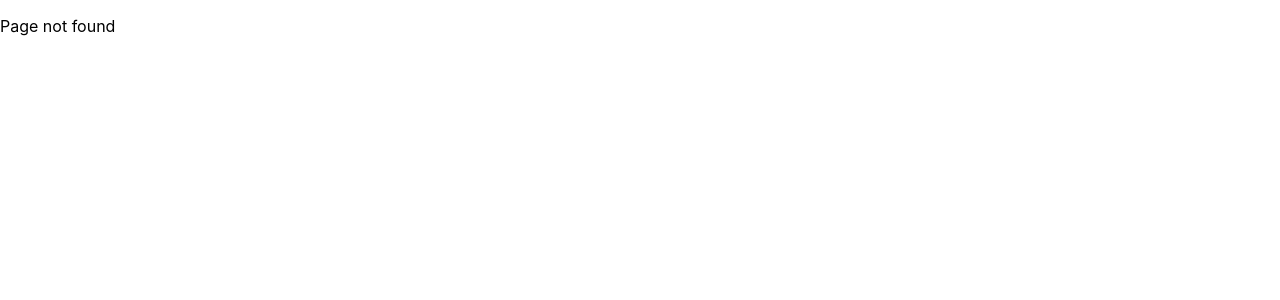
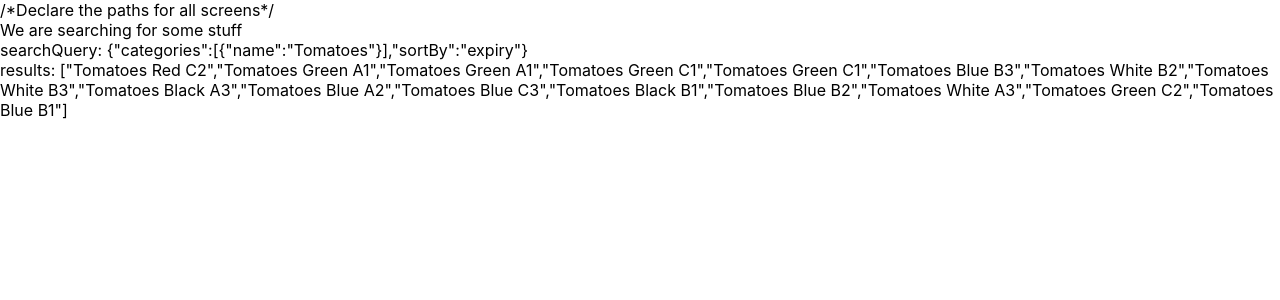
Before and after one commit to Kacper-Lubisz/TrayMaster, a React (Create React App) app: page /search in a window 1280 px wide. Before the commit this address had no page. Shown: the top 300 px of the page. Built offline with nearby package versions, Linux system fonts and the light colour scheme.

Commit message:
Implemented simple search in SearchPage.tsx

```diff
--- a/src/App.tsx
+++ b/src/App.tsx
@@ -7,11 +7,13 @@ import {SettingsPage} from "./SettingsPage";
 import {ErrorPage} from "./ErrorPage";
 
 import {Settings, SettingsManager} from "./core/MockSettings";
-import {Warehouse} from "./core/MockWarehouse";
+import {SearchQuery, Warehouse} from "./core/MockWarehouse";
+import {SearchPage} from "./SearchPage";
 
 interface AppState {
     warehouse: Warehouse
     settings: Settings
+    searchQuery?: SearchQuery
 }
 
 class App extends React.Component<any, AppState> {
@@ -26,12 +28,16 @@ class App extends React.Component<any, AppState> {
 
         loadPromise.then((result) => {
             const [settings, warehouse] = result;
-            console.log(`Settings Loaded:\n    sampleSetting: ${settings.sampleSetting}`);
-            console.log(`Warehouse Loaded: ${warehouse}`);
+            console.log(`Settings Loaded:`, settings);
+            console.log(`Warehouse Loaded:`, warehouse);
 
             this.setState({
                 warehouse: warehouse,
-                settings: settings
+                settings: settings,
+                searchQuery: {
+                    categories: [warehouse.categories[Math.floor(Math.random() * warehouse.categories.length)]],
+                    sortBy: "expiry"
+                }
             });
 
         }).catch(() => {
@@ -42,25 +48,30 @@ class App extends React.Component<any, AppState> {
     }
 
     render() {
-        return (
-            //Declare the paths for all screens
-            <BrowserRouter>
-                <Switch>
-                    <Route path="/" component={() => {
-                        if (this.state === null) {
-                            return <div>Loading</div>;
-                            // todo add a loading screen
-                            // fixme this loading screen could surround the entire router
-                        } else {
-                            return <ShelfView settings={this.state.settings} warehouse={this.state.warehouse}/>;
-                        }
-                    }} exact/>
-                    <Route path="/menu" component={() => <MainMenu expiryAmount={5}/>}/>
-                    <Route path="/settings" component={() => <SettingsPage/>}/>
-                    <Route component={ErrorPage}/>
-                </Switch>
-            </BrowserRouter>
-        );
+        // todo add a loading screen
+        return this.state === null ? <div>Loading</div> : <BrowserRouter> /*Declare the paths for all screens*/
+            <Switch>
+                <Route path="/" component={() =>
+                    <ShelfView settings={this.state.settings} warehouse={this.state.warehouse}/>
+                } exact/>
+                <Route path="/menu" component={() => <MainMenu expiryAmount={5}/>}/>
+                <Route path="/settings" component={() => <SettingsPage/>}/>
+                <Route path="/search" component={() =>
+                    <SearchPage
+                        warehouse={this.state?.warehouse}
+                        settings={this.state?.settings}
+                        query={this.state?.searchQuery}
+                        setQuery={(query => {
+                            this.setState({
+                                ...this.state,
+                                searchQuery: query
+                            });
+                        })}
+                    />
+                }/>
+                <Route component={ErrorPage}/>
+            </Switch>
+        </BrowserRouter>;
     }
 
 }
--- a/src/SearchPage.tsx
+++ b/src/SearchPage.tsx
@@ -1,21 +1,53 @@
 import React from "react";
-import {Category} from "./core/MockWarehouse";
+import {SearchQuery, Tray, Warehouse} from "./core/MockWarehouse";
+import {Settings} from "./core/MockSettings";
 
-export class SearchPage extends React.Component {
+interface SearchPageProps {
+    warehouse: Warehouse,
+    settings: Settings,
+    query?: SearchQuery
+    setQuery: (query: SearchQuery) => void;
+}
+
+interface SearchPageState {
+    results?: Tray[]
+}
+
+export class SearchPage extends React.Component<SearchPageProps, SearchPageState> {
+
+    constructor(props: SearchPageProps) {
+        super(props);
+
+        if (this.props.query) {
+            this.props.warehouse.traySearch(this.props.query).then((results) => {
+                this.setState({
+                    ...this.state,
+                    results: results
+                });
+            });
+        }
+
+    }
+
     render() {
-        return <div>We are searching for some stuff</div>;
+        return <div>
+            We are searching for some stuff<br/>
+            searchQuery: {JSON.stringify(this.props.query)}
+            {this.state && (<div>
+                results: {JSON.stringify(this.state.results?.map(tray =>
+                `${tray.category?.name ?? "Mixed"} ${tray.parentZone?.name} ${tray.parentBay?.name}${tray.parentShelf?.name}`
+            ))}
+            </div>)}
+        </div>;
     }
 
     /**
      * This method opens a search a for the specified query
      */
     static openSearch(query: SearchQuery) {
-
+        throw Error("Unimplemented method stub");
+        // window.history.pushState(query, "", "/search");
+        // todo navigate to the search page
     }
 
 }
-
-interface SearchQuery {
-    categories: Category[]
-    sortBy: "expiry"
-}
--- a/src/ShelfView.tsx
+++ b/src/ShelfView.tsx
@@ -231,7 +231,7 @@ export class ShelfView extends React.Component<ShelfViewProps, ShelfViewState> {
                                 .map(([tray, _]) => tray.category);
         const distinctCategories = Array.from(new Set(categories));
 
-        SearchPage.openSearch({categories: [], sortBy: "expiry"});
+        SearchPage.openSearch({categories: distinctCategories, sortBy: "expiry"});
 
     }
 
--- a/src/core/MockWarehouse.ts
+++ b/src/core/MockWarehouse.ts
@@ -91,6 +91,16 @@ interface UpperLayer {
 }
 
 
+/**
+ * Objects of this interface represent all possible search queries that can be performed by the search page.
+ * The predicate for a tray t that this query represents is
+ * (t.category in categories) and //todo agree and finish this
+ */
+export interface SearchQuery {
+    categories: (Category | undefined)[]
+    sortBy: "expiry"
+}
+
 export class Warehouse implements UpperLayer {
     isDeepLoaded: boolean = false;
 
@@ -107,6 +117,28 @@ export class Warehouse implements UpperLayer {
     private constructor(id: string, name: string) {
         this.id = id;
         this.name = name;
+    }
+
+    // todo
+    async traySearch(query: SearchQuery): Promise<Tray[]> {
+
+        // this is an example implementation
+        return this.trays.filter((tray) =>
+            query.categories.includes(tray.category)
+        ).sort((a, b) => {
+            if (query.sortBy === "expiry") {
+                if (a.expiry === undefined) {
+                    return -1;
+                } else if (b.expiry === undefined) {
+                    return 1;
+                } else {
+                    return a.expiry.from < b.expiry.from ? -1 : 1;
+                }
+            } else {
+                return 0;
+            }
+        });
+
     }
 
     /**
@@ -143,8 +175,9 @@ export class Warehouse implements UpperLayer {
      */
     public static async loadWarehouse(id: string): Promise<Warehouse> {
         const warehouse: Warehouse = new Warehouse(id, `Warehouse ${Math.random()}`);
+        warehouse.categories = await Warehouse.loadCategories();
+        // fixme this needs to be in the correct order to work
         warehouse.zones = await Zone.loadZones(warehouse);
-        warehouse.categories = await Warehouse.loadCategories();
         warehouse.isDeepLoaded = false;
         return warehouse;
     }
@@ -697,8 +730,8 @@ export class Tray {
      */
     public static async loadTrays(column: Column): Promise<Tray[]> {
         const trays: Tray[] = [];
+        const categories: Category[] = column?.parentWarehouse?.categories ?? [{name: ""}];
         for (let i = 0; i < 3; i++) {
-            const categories: Category[] = column?.parentWarehouse?.categories ?? [{name: ""}];
             trays.push(new Tray(
                 generateRandomId(),
                 i,
```
